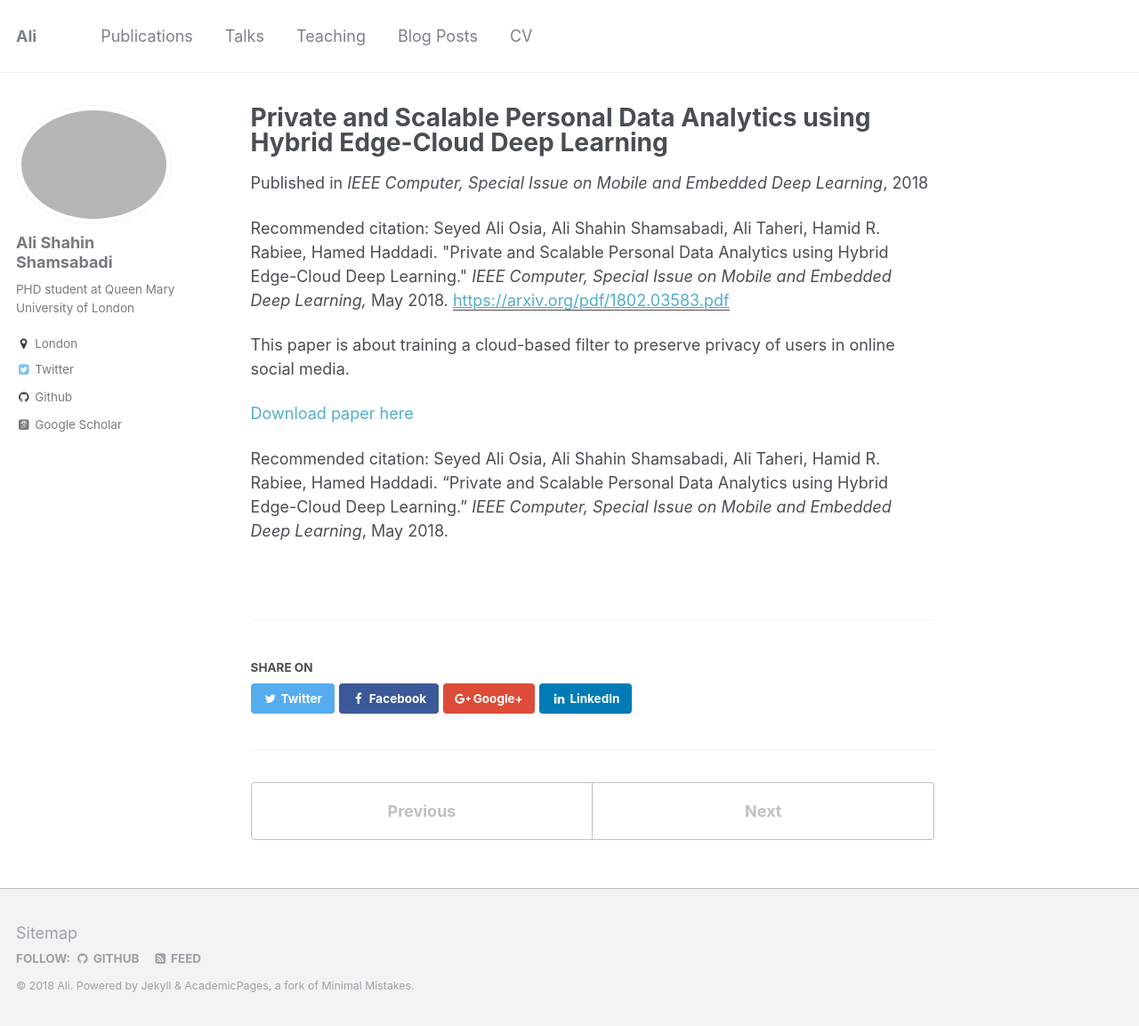
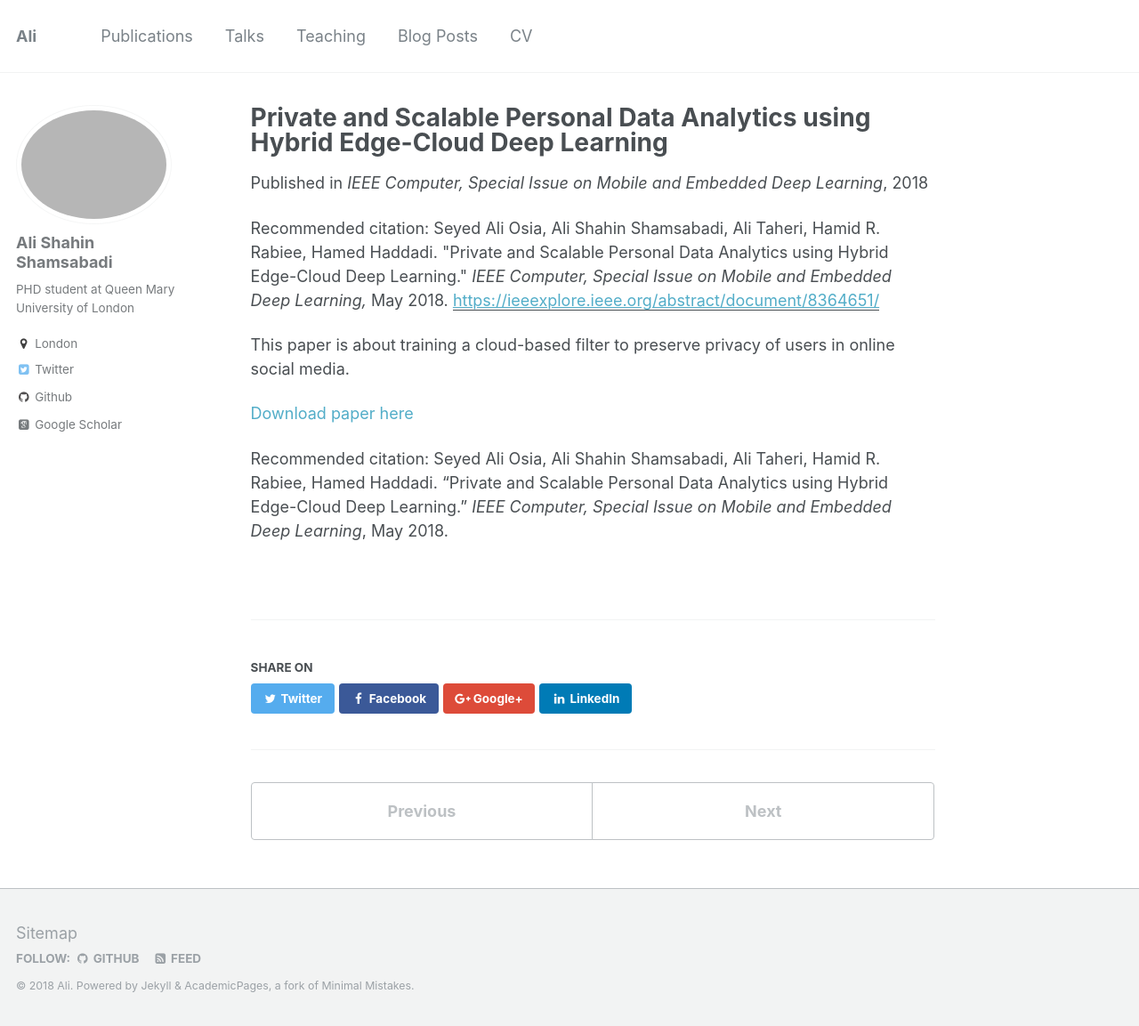
Before and after one commit to AliShahin/AliShahin.github.io, a Jekyll site: the page built from _publications/2018-02-13-Private and Scalable Personal Data Analytics using Hybrid Edge-Cloud Deep Learning.md, in a window 1280 px wide and 1153 px high. Shown: the whole window at 89% size. Built offline with Jekyll 4.4.1, drawn with Linux system fonts in a browser that asks for light colours; some web fonts are replaced; part of the change alters nothing that is shown.

Commit message:
Update 2018-02-13-Private and Scalable Personal Data Analytics using Hybrid Edge-Cloud Deep Learning.md

```diff
--- a/_publications/2018-02-13-Private and Scalable Personal Data Analytics using Hybrid Edge-Cloud Deep Learning.md
+++ b/_publications/2018-02-13-Private and Scalable Personal Data Analytics using Hybrid Edge-Cloud Deep Learning.md
@@ -5,7 +5,7 @@ permalink: /publication/2018-02-13-Distributed One-Class Learning
 excerpt: 'This paper is about Privacy-Preserving in Deep Learning.'
 date: 2018-02-13
 venue: 'IEEE Computer, Special Issue on Mobile and Embedded Deep Learning'
-paperurl: 'https://arxiv.org/pdf/1802.03583.pdf'
+paperurl: 'https://ieeexplore.ieee.org/abstract/document/8364651/'
 citation: 'Seyed Ali Osia, Ali Shahin Shamsabadi, Ali Taheri, Hamid R. Rabiee, Hamed Haddadi. &quot;Private and Scalable Personal Data Analytics using Hybrid Edge-Cloud Deep Learning.&quot; <i> IEEE Computer, Special Issue on Mobile and Embedded Deep Learning,</i> May 2018.'
 ---
 This paper is about training a cloud-based filter to preserve privacy of users in online social media.
```
